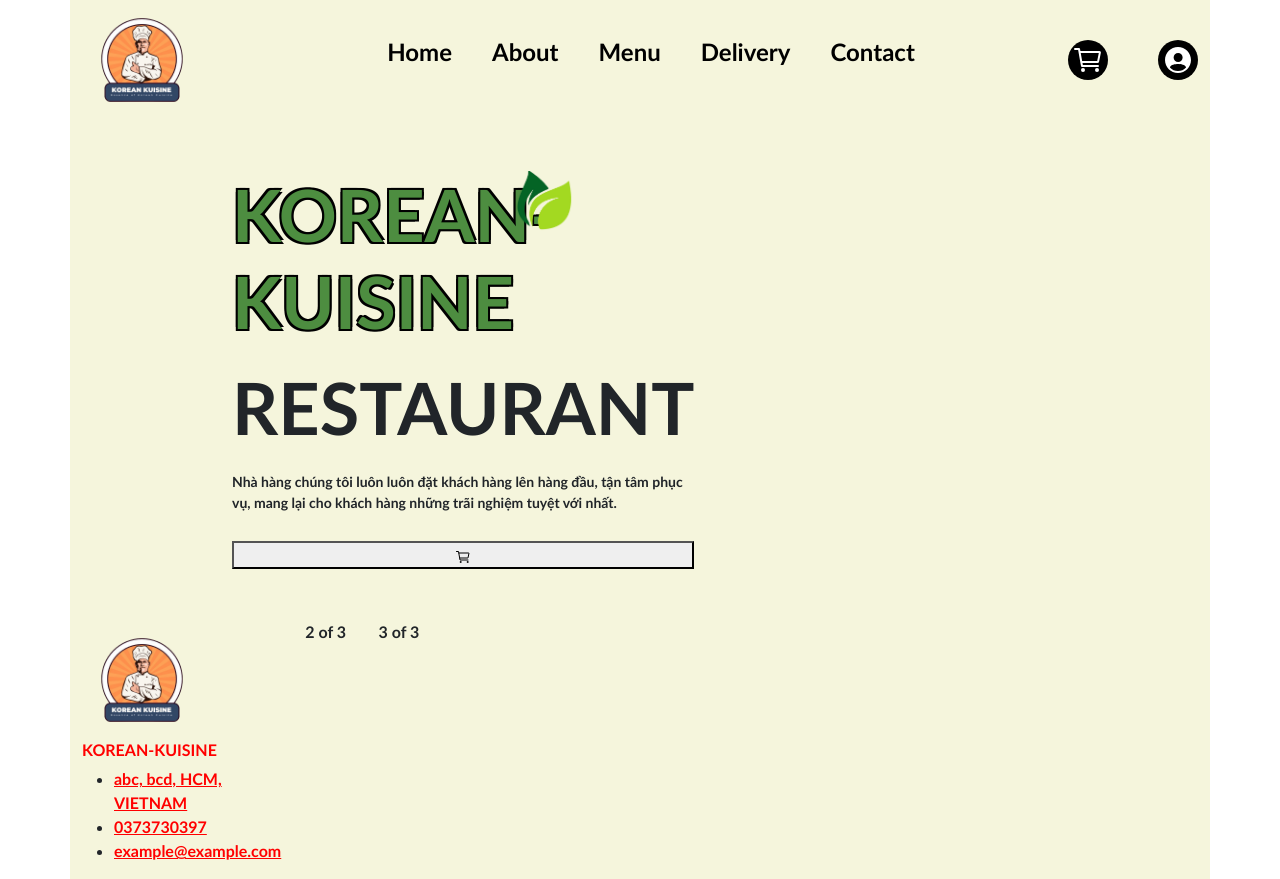
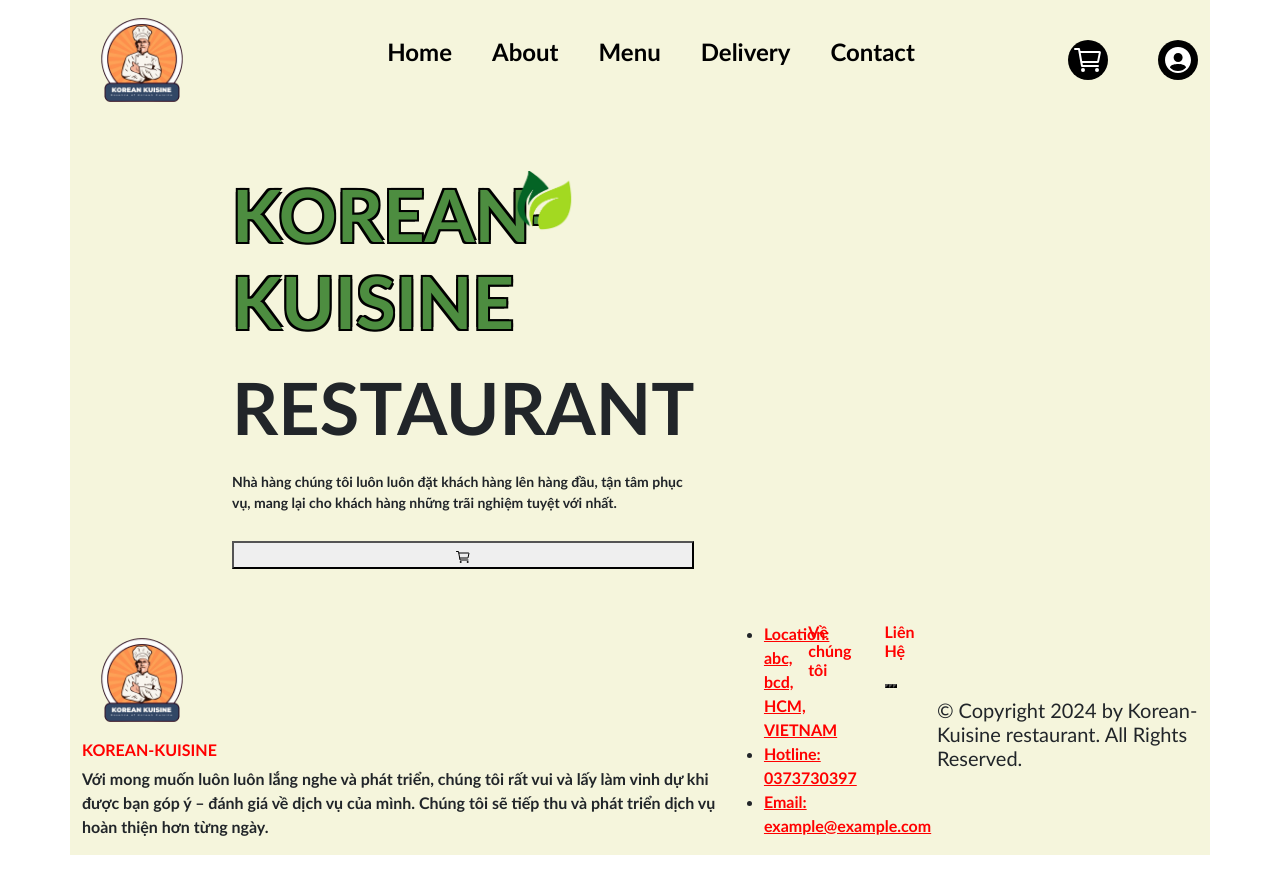
Before and after one commit to HuyNovie/doanwebsite, a React (Create React App) app: page / in a window 1280 px wide. After the commit the page ends 855 px from the top, so only its background shows below. Built offline with nearby package versions, Linux system fonts and the light colour scheme.

Commit message:
bo xung footer

```diff
--- a/src/components/Footer/Footer.css
+++ b/src/components/Footer/Footer.css
@@ -1,4 +1,4 @@
-.res-name {
+.res-title{
     font-size: 1rem;
     font-weight: bold;
     color: red;
@@ -9,5 +9,5 @@
 }
 
 .container-footer {
-    background-color: rgb(233, 241, 255);
+    background-color: rgb(255, 255, 255);
 }
--- a/src/components/Footer/Footer.js
+++ b/src/components/Footer/Footer.js
@@ -1,4 +1,3 @@
-import React from 'react';
 import './Footer.css';
 import Logo from '../../assets/food/logo.png'
 import {motion} from "framer-motion";
@@ -7,17 +6,17 @@ import { Container, Col, Row } from 'react-bootstrap';
 const listAbout = [
     {
         id:1,
-        title:"abc, bcd, HCM, VIETNAM",
+        title:"Location: abc, bcd, HCM, VIETNAM",
         path: "/location"
     },
     {
         id:2,
-        title: "0373730397",
+        title: "Hotline: 0373730397",
         path: "/phone"
     },
     {
         id:3,
-        title: "example@example.com",
+        title: "Email: example@example.com",
         path: "/mail"
     }
 
@@ -27,13 +26,22 @@ const footer = () => {
     return (
     <Container className='container-footer'>
         <Row>
-        {/* Logo + TenNhaHang + DiaChi + sdt + mail */}
-        <Col>
+            <Col xs={8} md={12}>
                 <motion.div>
                     <motion.img src={Logo} alt='Logo' className='logo' />
-
+                    <h1 className='res-title res-name'>KOREAN-KUISINE</h1>
                 </motion.div>
-            <h1 className='res-name'>KOREAN-KUISINE</h1>
+                <p>
+                Với mong muốn luôn luôn lắng nghe và phát triển,
+                chúng tôi rất vui và lấy làm vinh dự khi được bạn góp ý – đánh giá về
+                dịch vụ của mình.
+                Chúng tôi sẽ tiếp thu và phát triển dịch vụ hoàn thiện hơn từng ngày.
+                </p>
+            </Col>
+        </Row>
+        <Row>
+            {/* Logo + TenNhaHang + DiaChi + sdt + mail */}
+            <Col xs={6} md={4}>
                 <div className='About'>
                     <ul className='list-about'>
                         {listAbout.map((about) =>{
@@ -48,9 +56,24 @@ const footer = () => {
                 </div>
             </Col>
             {/*  */}
-        <Col>2 of 3</Col>
+            <Col xs={6} md={4}>
+                <h1 className='res-title res-about'>Về chúng tôi</h1>
+            </Col>
             {/* Lien he + mang xa hoi */}
-        <Col>3 of 3</Col>
+            <Col xs={6} md={4}>
+                <h1 className='res-title res-contact'>Liên Hệ</h1>
+                <div className='list-contact'>
+                    <button className='list-contact-facebook' href=""></button>
+                    <button className='list-contact-zalo' href=""></button>
+                    <button className='list-contact-tiktok' href=""></button>
+                </div>
+            </Col>
+        </Row>
+        <Row>
+            <Col><hr></hr></Col>
+        </Row>
+        <Row>
+            <h5 className='text-coppyright'>© Copyright 2024 by Korean-Kuisine restaurant. All Rights Reserved.</h5>
         </Row>
     </Container>
 )};
```
Lines whose indentation alone changed are shown as unchanged.
